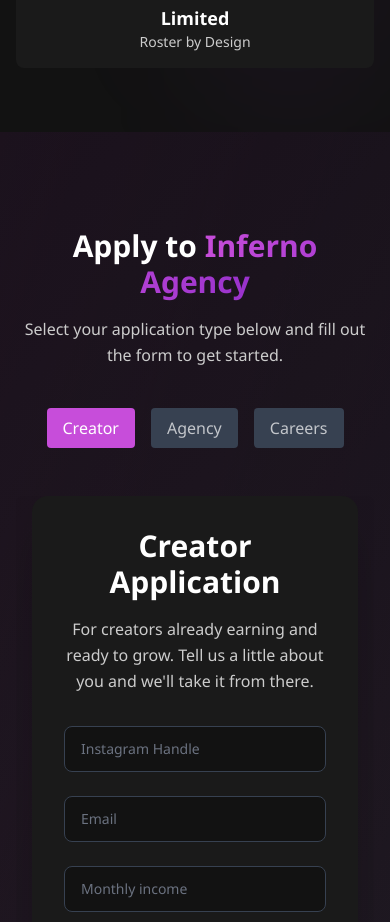
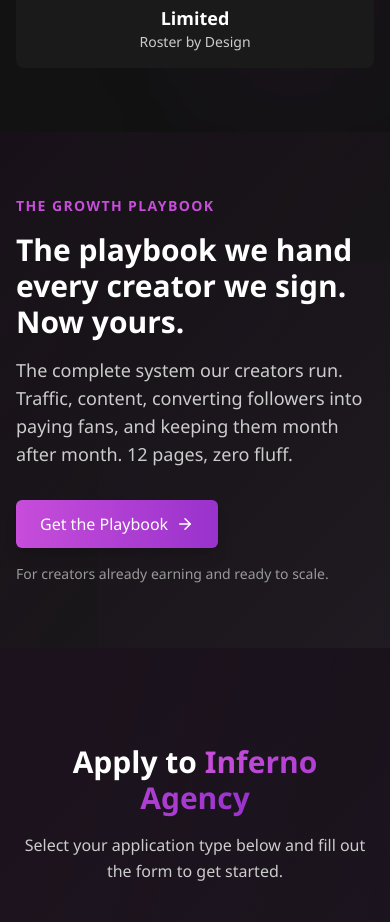
Before and after one commit to Inferno-Developer/inferno-website, a React (Vite) app in the folder inferno-website-upload/: page / in a window 390 px wide. Shown: the part 8340-9262 px from the top of the page. Built offline with nearby package versions, Linux system fonts and the light colour scheme; a web font is replaced by a local one.

Commit message:
Add files via upload

```diff
--- a/inferno-website-upload/src/App.tsx
+++ b/inferno-website-upload/src/App.tsx
@@ -14,6 +14,8 @@
 import WhyInferno from "./components/pages/WhyInferno";
 import VegasShoots from "./components/pages/VegasShoots";
 import SeeIfYouFit from "./components/pages/SeeIfYouFit";
+import Playbook from "./components/pages/Playbook";
+import PlaybookPromo from "./components/PlaybookPromo";
 import { useSeo } from "./utils/useSeo";
 
 function HomePage() {
@@ -29,6 +31,7 @@
       <ValueProposition />
       <ResultsSection />
       <AboutSection />
+      <PlaybookPromo />
       <ApplicationCTA />
       <Footer />
     </div>
@@ -46,6 +49,7 @@
       <Route path="/why-inferno" element={<WhyInferno />} />
       <Route path="/vegas-shoots" element={<VegasShoots />} />
       <Route path="/fit" element={<SeeIfYouFit />} />
+      <Route path="/playbook" element={<Playbook />} />
     </Routes>
   );
 }
--- a/inferno-website-upload/src/components/Navbar.tsx
+++ b/inferno-website-upload/src/components/Navbar.tsx
@@ -71,6 +71,9 @@
           <Link to="/blog" className="nav-link">
             Blog
           </Link>
+          <Link to="/playbook" className="nav-link">
+            Playbook
+          </Link>
           <a href={`${prefix}#apply`} className="btn-primary">
             Apply Now
           </a>
@@ -107,6 +110,13 @@
           >
             Blog
           </Link>
+          <Link
+            to="/playbook"
+            className="text-xl nav-link"
+            onClick={() => setIsOpen(false)}
+          >
+            Playbook
+          </Link>
           <a
             href={`${prefix}#apply`}
             className="btn-primary mt-4"
--- /dev/null
+++ b/inferno-website-upload/src/components/PlaybookCover.tsx
@@ -0,0 +1,36 @@
+import React from "react";
+import { Flame } from "lucide-react";
+
+/**
+ * A CSS/HTML-rendered mock of the playbook cover (NOT a baked image with text).
+ * Mitch can later swap this for a real cover image if the design wants one.
+ */
+const PlaybookCover: React.FC<{ className?: string }> = ({ className = "" }) => {
+  return (
+    <div
+      className={`relative aspect-[3/4] w-full max-w-xs mx-auto rounded-xl overflow-hidden shadow-2xl border border-gray-800 ${className}`}
+      style={{
+        background:
+          "linear-gradient(160deg, rgba(13,13,13,1) 0%, rgba(26,26,26,1) 55%, rgba(199,77,218,0.15) 100%)",
+      }}
+      aria-hidden="true"
+    >
+      <div className="absolute inset-0 opacity-40">
+        <div className="absolute -top-10 -right-10 w-40 h-40 rounded-full bg-accent-purple/20 blur-3xl"></div>
+        <div className="absolute bottom-0 left-0 w-40 h-40 rounded-full bg-accent-magenta/10 blur-3xl"></div>
+      </div>
+      <div className="relative z-10 h-full flex flex-col items-center justify-center text-center p-8">
+        <Flame className="text-accent-purple mb-6" size={48} />
+        <p className="text-text-muted tracking-[0.3em] text-xs mb-3">
+          THE INFERNO
+        </p>
+        <p className="text-3xl font-bold leading-tight">
+          <span className="gradient-text">Growth Playbook</span>
+        </p>
+        <div className="mt-6 w-12 h-0.5 gradient-bg rounded-full"></div>
+      </div>
+    </div>
+  );
+};
+
+export default PlaybookCover;
--- /dev/null
+++ b/inferno-website-upload/src/components/PlaybookPromo.tsx
@@ -0,0 +1,51 @@
+import React from "react";
+import { Link } from "react-router-dom";
+import { ArrowRight } from "lucide-react";
+import PlaybookCover from "./PlaybookCover";
+
+const PlaybookPromo: React.FC = () => {
+  return (
+    <section
+      className="section relative overflow-hidden"
+      style={{
+        background:
+          "linear-gradient(135deg, rgba(13,13,13,1) 0%, rgba(26,26,26,1) 100%)",
+      }}
+    >
+      <div className="absolute inset-0 opacity-20">
+        <div className="absolute top-0 left-0 w-full h-full bg-gradient-to-br from-accent-purple/30 to-transparent"></div>
+        <div className="absolute bottom-0 right-0 w-3/4 h-3/4 bg-gradient-to-tl from-accent-magenta/20 to-transparent"></div>
+      </div>
+
+      <div className="container-custom relative z-10">
+        <div className="grid grid-cols-1 lg:grid-cols-2 gap-12 items-center">
+          <div>
+            <p className="text-accent-purple tracking-widest text-sm font-semibold mb-4 uppercase">
+              The Growth Playbook
+            </p>
+            <h2 className="text-3xl md:text-4xl font-bold mb-4">
+              The playbook we hand every creator we sign. Now yours.
+            </h2>
+            <p className="text-text-secondary text-lg mb-8 max-w-xl">
+              The complete system our creators run. Traffic, content, converting
+              followers into paying fans, and keeping them month after month. 12
+              pages, zero fluff.
+            </p>
+            <Link to="/playbook" className="btn-primary inline-flex items-center">
+              Get the Playbook <ArrowRight size={18} className="ml-2" />
+            </Link>
+            <p className="text-text-muted text-sm mt-4">
+              For creators already earning and ready to scale.
+            </p>
+          </div>
+
+          <div className="hidden lg:block">
+            <PlaybookCover />
+          </div>
+        </div>
+      </div>
+    </section>
+  );
+};
+
+export default PlaybookPromo;
--- /dev/null
+++ b/inferno-website-upload/src/components/pages/Playbook.tsx
@@ -0,0 +1,96 @@
+import React from "react";
+import { Flame } from "lucide-react";
+import { PageShell } from "./PageShell";
+import PlaybookCover from "../PlaybookCover";
+import { useSeo } from "../../utils/useSeo";
+
+// ─────────────────────────────────────────────────────────────────────────
+// PASTE THE AIRTABLE FORM EMBED HERE.
+// Put Mitch's Airtable form <iframe ...></iframe> code between the backticks
+// below (keep it as one string). Until it's filled in, a placeholder shows.
+const AIRTABLE_FORM_EMBED = `<iframe class="airtable-embed" src="https://airtable.com/embed/appZ57oHkxygjxP2t/pagOvbdaWV4rata3n/form" frameborder="0" onmousewheel="" width="100%" height="533" style="background: transparent; border: 1px solid #ccc;"></iframe>`;
+// ─────────────────────────────────────────────────────────────────────────
+
+const insideItems = [
+  "The full path from a stranger scrolling to a paying fan, mapped on one page",
+  "What to post, how often, and the three-part structure every video needs",
+  "The five Instagram mistakes that end big accounts",
+  "How the top creators run their day to day, VIP and Free",
+  "The numbers that tell you whether any of it is working",
+];
+
+const Playbook: React.FC = () => {
+  useSeo(
+    "The Inferno Growth Playbook | InfernoAgency",
+    "The complete growth system we run for the creators we manage. What to post, where your traffic goes, and how to keep fans month after month."
+  );
+
+  return (
+    <PageShell
+      eyebrow="The Inferno Growth Playbook"
+      title="The Playbook We Hand Every Creator We Sign"
+      subline="The complete system we run for the creators we manage. Where your traffic should go, what to post, how to turn followers into paying fans, and how to keep them month after month. Yours, in full."
+    >
+      <div className="max-w-3xl mx-auto">
+        {/* Optional cover visual */}
+        <div className="mb-14">
+          <PlaybookCover />
+        </div>
+
+        {/* What's inside */}
+        <h2 className="text-2xl font-bold mb-6 text-center">What's inside</h2>
+        <ul className="space-y-4">
+          {insideItems.map((item) => (
+            <li key={item} className="flex items-start gap-3">
+              <span className="flex-shrink-0 w-8 h-8 rounded-full gradient-bg flex items-center justify-center mt-0.5">
+                <Flame size={16} className="text-white" />
+              </span>
+              <span className="text-text-secondary text-lg">{item}</span>
+            </li>
+          ))}
+        </ul>
+
+        {/* Trust line */}
+        <p className="text-text-muted text-sm mt-5 text-center">
+          12 pages. Zero fluff. Built from 4 years of managing creators.
+        </p>
+
+        {/* Filter callout */}
+        <div className="my-12 rounded-xl border border-accent-purple/40 bg-accent-purple/5 p-6 text-center">
+          <p className="text-text-primary text-lg">
+            Built for creators who are already earning and ready to scale. If
+            you're just getting started, this will still be here when you are.
+          </p>
+        </div>
+
+        {/* Form section */}
+        <div className="bg-background-light rounded-2xl p-8 sm:p-10 shadow-xl">
+          <h2 className="text-2xl sm:text-3xl font-bold mb-6 text-center">
+            Get the playbook
+          </h2>
+
+          {AIRTABLE_FORM_EMBED ? (
+            <div
+              className="playbook-embed"
+              dangerouslySetInnerHTML={{ __html: AIRTABLE_FORM_EMBED }}
+            />
+          ) : (
+            <div className="rounded-lg border border-dashed border-gray-600 p-10 text-center text-text-muted">
+              The signup form will appear here.
+              {/* Airtable form embed slot. Mitch pastes the iframe into
+                  AIRTABLE_FORM_EMBED above. Do NOT point ads at this page
+                  until the embed is in place. */}
+            </div>
+          )}
+
+          {/* Small print */}
+          <p className="text-text-muted text-sm mt-6 text-center">
+            Sent straight to your inbox. Read it in one sitting.
+          </p>
+        </div>
+      </div>
+    </PageShell>
+  );
+};
+
+export default Playbook;
```
Also changed, not shown: inferno-website-upload/public/robots.txt (added), 1 other file (tests, documents, lock files or other folders).
